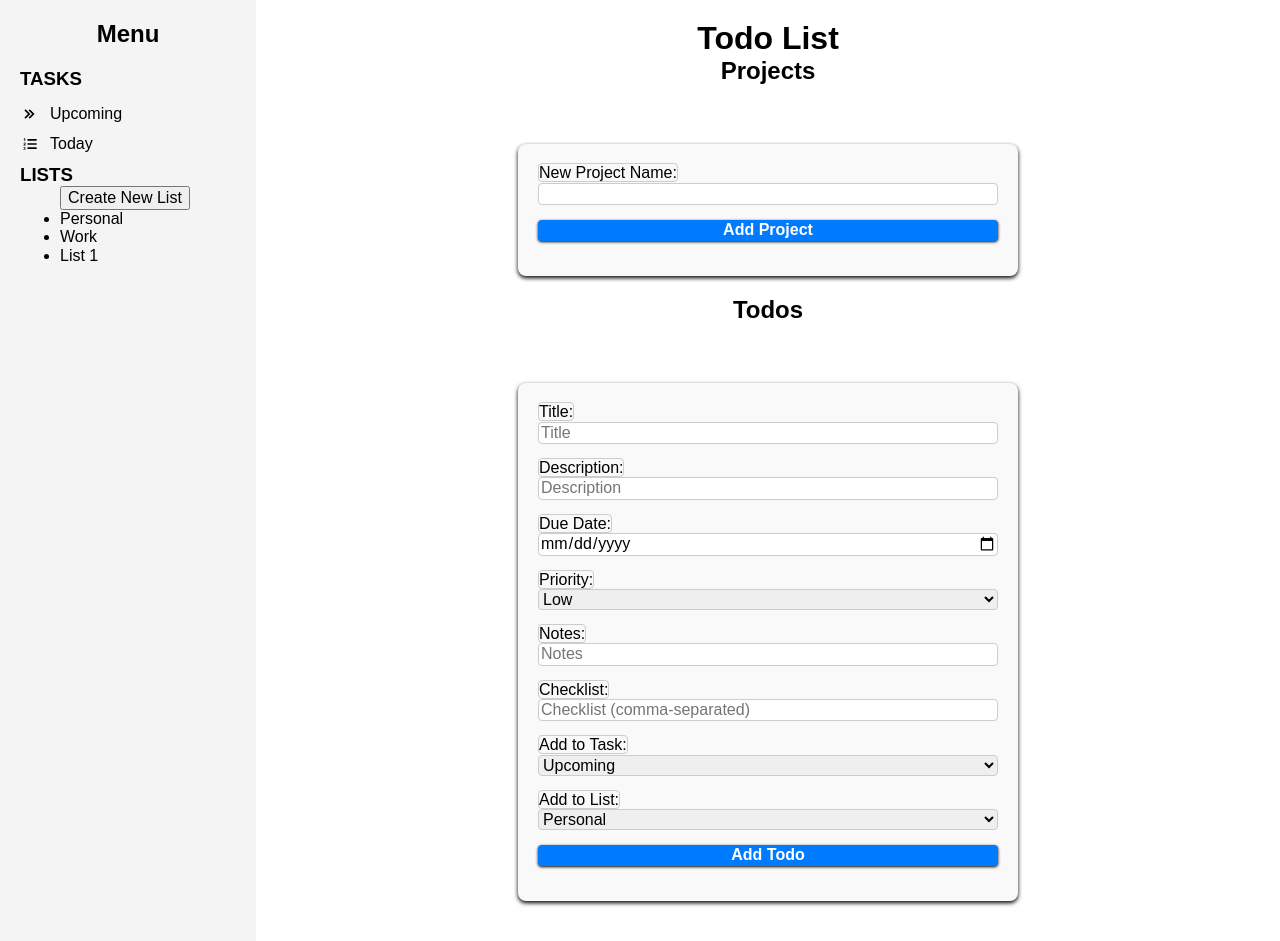
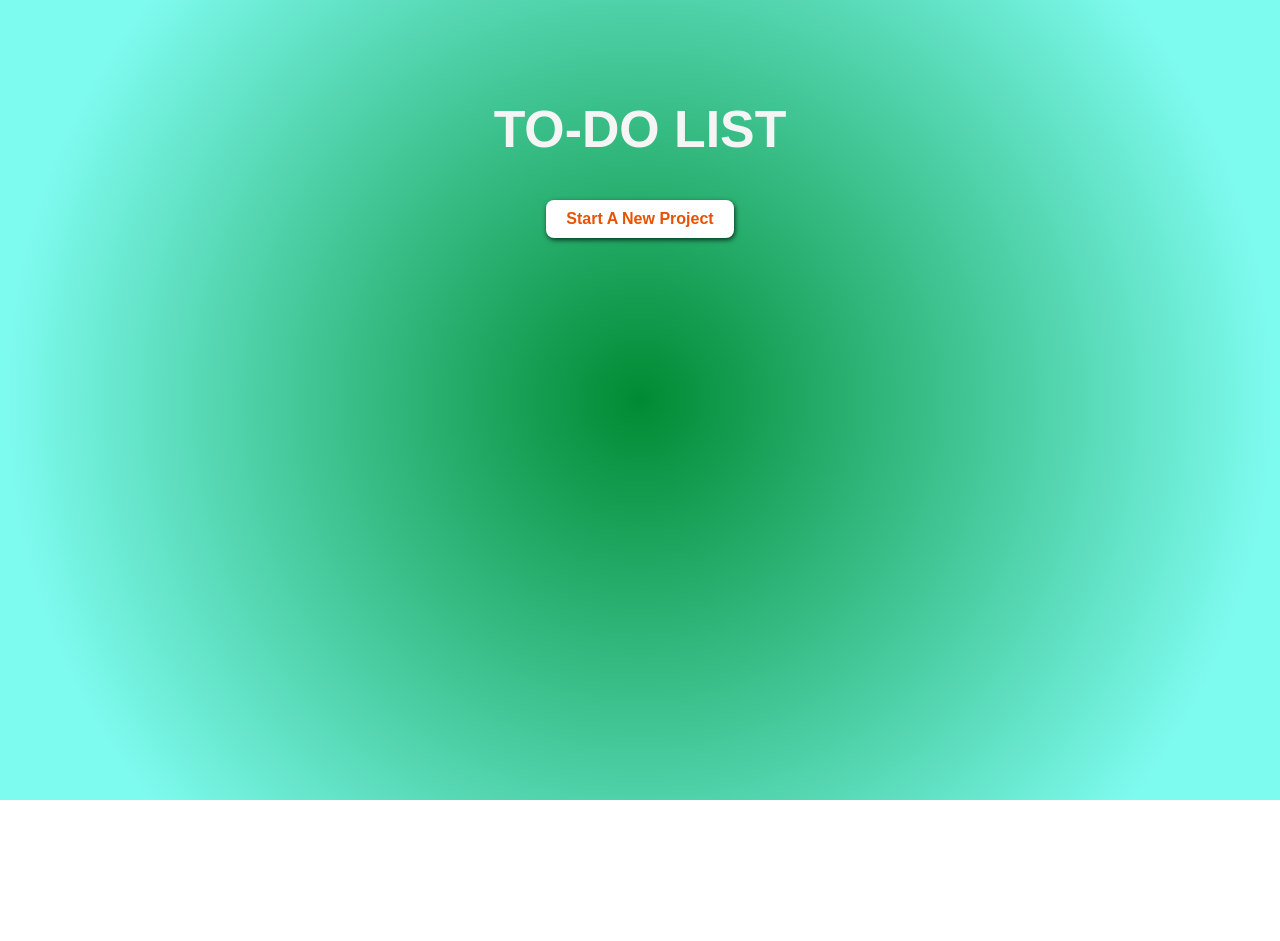
Before and after one commit to AndresDev28/To-Do-List-TOP, a website built with webpack: page src/index.html in a window 1280 px wide. After the commit the page ends 800 px from the top, so only its background shows below. Built offline with nearby package versions, Linux system fonts and the light colour scheme.

Commit message:
Creating project implementation and task button

```diff
--- a/src/assets/css/style.css
+++ b/src/assets/css/style.css
@@ -5,101 +5,34 @@ body {
 }
 
 .container {
-  display: grid;
-  grid-template-columns: 1fr 4fr; /* Side bar takes 20% an main content takes 80%*/
+  background: rgb(0,139,50);
+  background: radial-gradient(circle, rgba(0,139,50,1) 0%, rgba(126,251,239,1) 84%);
   height: 100vh;
-}
-
-
-/* Sidebar styles */
-
-.sidebar {
-  background-color: #f4f4f4;
-  padding: 20px;
-}
-
-.menu-title {
-  margin-bottom: 20px;
-}
-
-.tasks-title {
-  margin-bottom: 15px;
-}
-
-.tasks-list {
-  list-style-type: none;
-  padding: 0;
-}
-.task-item {
-  display: flex;
-  align-items: center;
-  margin-bottom: 10px;
-}
-.tasks-list-icon {
-  width: 20px;
-  height: 20px;
-  margin-right: 10px;
-}
-
-/* Main Content styles */
-/* General container style */
-.main-content {
-  background-color: #ffff;
   display: flex;
   flex-direction: column;
   align-items: center;
-  justify-content: center;
-  padding: 20px;
 }
 
-/* Styling for the forms */
-
-form {
-  width: 100%;
-  max-width: 500px;
-  background-color: #f9f9f9;
-  padding: 20px;
-  margin: 20px 0;
-  border-radius: 8px;
-  box-shadow: 0 2px 4px rgba(0, 0, 0, 1);
+.title  {
+  margin: 50px 0 20px 0;
+  font-size: 1.8em;
+  color: whitesmoke;
+  font-weight: bold;
 }
 
-/* Align form elments to center */
-
-form input,
-form select,
-form label,
-form button {
-  width: 100%;
-  margin-bottom: 15px;
-  border: 1px solid #ccc;
-  border-radius: 4px;
+#new-project-btn {
+  padding: 10px 20px;
+  border-radius: 8px;
+  border: none;
+  background-color: white;
+  color: rgb(231, 82, 2);
+  cursor: pointer;
+  transition: background-color 0.3 ease;
+  font-weight: 600;
+  box-shadow: 1px 2px 5px rgba(0, 0, 0, 0.7);
 }
 
-/* Styling the buttons */
-
-form button {
-  background-color: #007bff;
+#new-project-btn:hover {
+  background-color: rgb(231, 82, 2);
   color: white;
-  font-weight: 600;
-  border: none;
-  cursor: pointer;
-  font-size: 16px;
-  box-shadow: 0 1px 3px rgba(0, 0, 0, 1);
 }
-
-/* Add hover effecto to buttons */
-
-form button:hover {
-  background-color: #0056b3;
-}
-
-/* Styling for the headers */
-h1, h2 {
-  text-align: center;
-}
-
-#project-list,
-#todo-list {
-  margin: 20px 0;
-}
--- a/src/index.html
+++ b/src/index.html
@@ -3,91 +3,19 @@
 <head>
   <meta charset="UTF-8">
   <meta name="viewport" content="width=device-width, initial-scale=1.0">
-  <title>To-Do-List app</title>
+  <title>Initial UI</title>
 </head>
 <body>
   <div class="container">
-    <div class="sidebar">
-      <h2 class="menu-title">Menu</h2>
-      <h3 class="tasks-title">TASKS</h3>
-      <ul class="tasks-list">
-        <li class="task-item">
-          <img src="./assets/images/upcoming.svg" alt="upcoming" class="tasks-list-icon">
-          <span class="task-name">Upcoming</span>
-        </li>
-        <li class="task-item">
-          <img src="./assets/images/today.svg" alt="today" class="tasks-list-icon">
-          <span class="task-name">Today</span>
-        </li>
-      </ul>
-
-      <h3 class="list-title">LISTS</h3>
-      <ul class="list-list">
-        <button id="new-list-btn">Create New List</button>
-        <li class="list-name">Personal</li>
-        <li class="list-name">Work</li>
-        <li class="list-name">List 1</li>
-      </ul>
-
+    <div class="title">
+      <h1 class="title">TO-DO LIST</h1>
+    </div>
+    <div class="start-btn">
+      <button id="new-project-btn">Start A New Project</button>
     </div>
 
-    <!-- Main Content -->
-
-    <div class="main-content">
-      <h1>Todo List</h1>
-
-      <h2>Projects</h2>
-      <ul id="project-list"></ul>
-
-      <form id="new-project-form">
-        <label for="new-project-name">New Project Name:</label>
-        <input type="text" id="new-project-name" required>
-        <button type="submit">Add Project</button>
-      </form>
-
-      <h2>Todos</h2>
-      <ul id="todo-list"></ul>
-
-      <form id="new-todo-form">
-        <label for="new-todo-title">Title:</label>
-        <input type="text" id="new-todo-title" placeholder="Title" required>
-
-        <label for="new-todo-description">Description:</label>
-        <input type="text" id="new-todo-description" placeholder="Description" required>
-
-        <label for="new-todo-due-date">Due Date:</label>
-        <input type="date" id="new-todo-due-date" required>
-
-        <label for="new-todo-priority">Priority:</label>
-        <select id="new-todo-priority" required>
-          <option value="low">Low</option>
-          <option value="medium">Medium</option>
-          <option value="high">High</option>
-        </select>
-
-        <label for="new-todo-notes">Notes:</label>
-        <input type="text" id="new-todo-notes" placeholder="Notes">
-
-        <label for="new-todo-checklist">Checklist:</label>
-        <input type="text" id="new-todo-checklist" placeholder="Checklist (comma-separated)">
-
-        <label for="new-todo-type-of-task">Add to Task:</label>
-        <select id="new-todo-type-of-task" required>
-          <option value="upcoming">Upcoming</option>
-          <option value="today">Today</option>
-        </select>
-
-        <label for="new-todo-type-of-list">Add to List:</label>
-        <select id="new-todo-type-of-list" required>
-          <option value="personal">Personal</option>
-          <option value="work">Work</option>
-        </select>
-
-        <button type="submit">Add Todo</button>
-
-      </form>
-    </div>
+    <div class="form-container" id="form-container"></div>
+    <div id="project"></div>
   </div>
-
 </body>
 </html>
--- a/src/index.js
+++ b/src/index.js
@@ -1,12 +1,10 @@
 import './assets/css/style.css';
 import './assets/css/normalized.css'
-import ProjectManager from './modules/project.js';
+import { createProject } from './modules/project.js';
+import { showNewProjectForm } from './modules/dom.js';
 
-console.log(ProjectManager.getProjects());
-console.log(ProjectManager.addProject("Work"));
-const todo = { title: 'Finish report', description: 'Complete the financial report by Friday' };
-ProjectManager.addTodoToProject('Work', todo);
-console.log(ProjectManager.getProject('Work'));
+const newProjectBtn = document.getElementById('new-project-btn')
 
-ProjectManager.deleteTodoFromProject('Work', 0);
-console.log(ProjectManager.getProjects('Work'));
+newProjectBtn.addEventListener('click', () => {
+  showNewProjectForm();
+});
--- a/src/modules/dom.js
+++ b/src/modules/dom.js
@@ -0,0 +1,76 @@
+import { createProject } from "./project.js";
+
+// function to show a form of the new project request
+
+export function showNewProjectForm() {
+  const newProjectForm = document.createElement('form');
+
+  const projectNameInput = document.createElement('input');
+  projectNameInput.type = 'text';
+  projectNameInput.id = 'project-name';
+  projectNameInput.placeholder = 'Project name...';
+
+  newProjectForm.appendChild(projectNameInput);
+
+  const createProjectBtn = document.createElement('button');
+  createProjectBtn.type = 'submit';
+  createProjectBtn.classList.add('create-project-btn');
+  createProjectBtn.id = 'createProjectBtn'
+  createProjectBtn.textContent = 'Create project';
+  newProjectForm.appendChild(createProjectBtn);
+
+
+  // Add the form to the DOM
+  const formContainer = document.getElementById('form-container');
+  formContainer.appendChild(newProjectForm);
+
+  // Manejar el evento de submit del formulario (aquí obtendrás el nombre del proyecto)
+  newProjectForm.addEventListener('submit', (event) =>{
+    event.preventDefault(); // Prevent reloading the page
+
+    const projectName = projectNameInput.value;
+
+    // Create project
+    const newProject = createProject(projectName);
+
+    // Create project container
+    const projectContainer = createProjectContainer(projectName);
+
+    // Add the project container to the DOM
+    const project = document.getElementById('project');
+    project.appendChild(projectContainer);
+
+    toggleStartBtn();
+
+    //Close the form after create the project
+    formContainer.removeChild(newProjectForm);
+  });
+}
+
+// Function to create Project Container
+export function createProjectContainer (projectName) {
+  const projectDiv = document.createElement('div');
+  projectDiv.classList.add('project-container');
+
+  const projectTitle = document.createElement('h2');
+  projectTitle.textContent = projectName;
+  projectDiv.appendChild(projectTitle);
+
+  const addTaskBtn = document.createElement('button');
+  addTaskBtn.classList.add('add-task-btn');
+  addTaskBtn.textContent = 'Add a task';
+  projectDiv.appendChild(addTaskBtn);
+
+  return projectDiv;
+}
+
+// Function to toggle the button 'Start a New Project'
+export function toggleStartBtn() {
+  const startButtonContainer = document.getElementById('start-btn');
+  if(startButtonContainer) {
+    startButtonContainer.style.display = startButtonContainer.style.display === 'none' ? 'block' : 'none';
+    // Forzar el cambio de estilo
+    startButtonContainer.style.setProperty('display', startButtonContainer.style.display, 'important');
+  }
+
+}
--- a/src/modules/project.js
+++ b/src/modules/project.js
@@ -1,47 +1,8 @@
-// Project Manager module
+// function to create a new project
 
-const ProjectManager = (() => {
-  // Inicializamos el array de proyectos con uno por defecto
-  let projects = [{
-    name: 'Default',
-    todos: []
-  }];
-
-  // Función para obtener todos los proyectos
-  const getProjects = () => (projects);
-
-  // función para agregar un proyecto nuevo
-  const addProject = (name) => {
-    projects.push({name, todos: []});
+export function createProject(projectName) {
+  return {
+    name: projectName,
+    tasks: []
   };
-
-  // Buscar un proyecto por su nombre
-  const getProject = (name) => projects.find(project => project.name === name);
-
-  // Agregar una tarea a un proyecto específico
-  const addTodoToProject = (projectName, todo) => {
-    const project = getProject(projectName);
-    if(project) {
-      project.todos.push(todo);
-    }
-  };
-
-  // Eliminar una tarea de un proyecto específico
-  const deleteTodoFromProject = (projectName, todoIndex) => {
-    const project = getProject(projectName);
-    if(project) {
-      project.todos.splice(todoIndex, 1);
-    }
-  };
-
-  // Exportamos las funciones que queremos que estén fuera del módulo
-  return {
-    getProjects,
-    addProject,
-    getProject,
-    addTodoToProject,
-    deleteTodoFromProject
-  };
-})();
-
-export default ProjectManager;
+}
```
